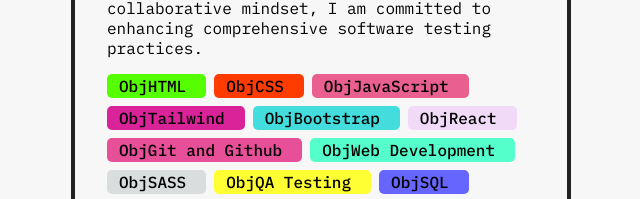
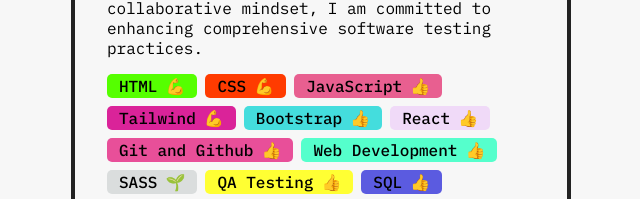
Before and after one commit to KBandipo/my-profile-card, a React (Vite) app: page / in a window 1280 px wide. Shown: the part 753-952 px from the top of the page, without its empty margins (319-959 px from the left). Built offline with nearby package versions, Linux system fonts and the light colour scheme.

Commit message:
Finish version 1

```diff
--- a/src/App.jsx
+++ b/src/App.jsx
@@ -12,9 +12,9 @@ const skills = [
   { skill: "Web Development", level: "intermediate", color: "#55FFCC" },
   { skill: "SASS", level: "beginner", color: "#DAdddd" },
   { skill: "QA Testing", level: "intermediate", color: "#FF3F" },
-  { skill: "SQL", level: "intermediate", color: "#66ff" },
+  { skill: "SQL", level: "intermediate", color: "#44dd" },
   { skill: "Postman", level: "intermediate", color: "#99aa55" },
-  { skill: "Gira", level: "intermediate", color: "#44dd" },
+  { skill: "Gira", level: "intermediate", color: " #e9bb24" },
 ];
 
 function App() {
@@ -63,19 +63,19 @@ function Intro() {
 function SkillList() {
   return (
     // <div className="skill-list">
-    //   <Skill skill="HTML" emoji="👌" color="#55FF00" />
-    //   <Skill skill="CSS" emoji="👌" color="#FF3B00" />
-    //   <Skill skill="JavaScript" emoji="👌" color="#E85F90" />
-    //   <Skill skill="React" emoji="👌" color="#DA2399" />
-    //   <Skill skill="Tailwind" emoji="👌" color="#44dddd" />
-    //   <Skill skill="Bootstrap" emoji="🌱" color="#F0DAF8" />
-    //   <Skill skill="Web Development" emoji="👍" color="#e84f99" />
-    //   <Skill skill="Git and Github" emoji="👍" color="#55FFCC" />
-    //   <Skill skill="SASS" emoji="🌱" color="#DAdddd" />
-    //   <Skill skill="QA Testing" emoji="👍" color="#FF3F" />
-    //   <Skill skill="SQL" emoji="👍" color="#66ff" />
-    //   <Skill skill="Postman" emoji="👍" color="#99aa55" />
-    //   <Skill skill="Gira" emoji="👍" color="#44dd" />
+    //   <Skill skill="HTML" level="advance" color="#55FF00" />
+    //   <Skill skill="CSS" level="advance" color="#FF3B00" />
+    //   <Skill skill="JavaScript" level="advance" color="#E85F90" />
+    //   <Skill skill="React" level="advance" color="#DA2399" />
+    //   <Skill skill="Tailwind" level="advance" color="#44dddd" />
+    //   <Skill skill="Bootstrap" level="beginner" color="#F0DAF8" />
+    //   <Skill skill="Web Development" level="intermediate" color="#e84f99" />
+    //   <Skill skill="Git and Github" level="intermediate" color="#55FFCC" />
+    //   <Skill skill="SASS" level="beginner" color="#DAdddd" />
+    //   <Skill skill="QA Testing" level="intermediate" color="#FF3F" />
+    //   <Skill skill="SQL" level="intermediate" color="#66ff" />
+    //   <Skill skill="Postman" level="intermediate" color="#99aa55" />
+    //   <Skill skill="Gira" level="intermediate" color="#44dd" />
     // </div>
     <div className="skill-list">
       {skills.map((skill) => (
@@ -87,10 +87,30 @@ function SkillList() {
 
 // Skill is component of SkillList
 function Skill({ skillObj }) {
+  const { color, skill, level } = skillObj;
   return (
-    <div className="skill" style={{ backgroundColor: skillObj.color }}>
-      <span>Obj{skillObj.skill}</span>
-      <span>{skillObj.emoji}</span>
+    <div className="skill" style={{ backgroundColor: color }}>
+      <span>{skill}</span>
+
+      {/* Three patterns to do it */}
+      {/* Using Ternery operator */}
+      <span>
+        {level === "advance" ? "💪" : level === "intermediate" ? "👍" : "🌱"}
+      </span>
+
+      {/* pattern 2 */}
+      {/*  <span>
+        {(level === "advance" && "💪") ||
+          (level === "intermediate" && "👍") ||
+          (level === "beginner" && "🌱")}
+      </span>
+ */}
+      {/* Pattern 3 */}
+      {/* <span>
+        {level === "advance" && "💪"}
+        {level === "intermediate" && "👍"}
+        {level === "beginner" && "🌱"}
+      </span> */}
     </div>
   );
 }
```
